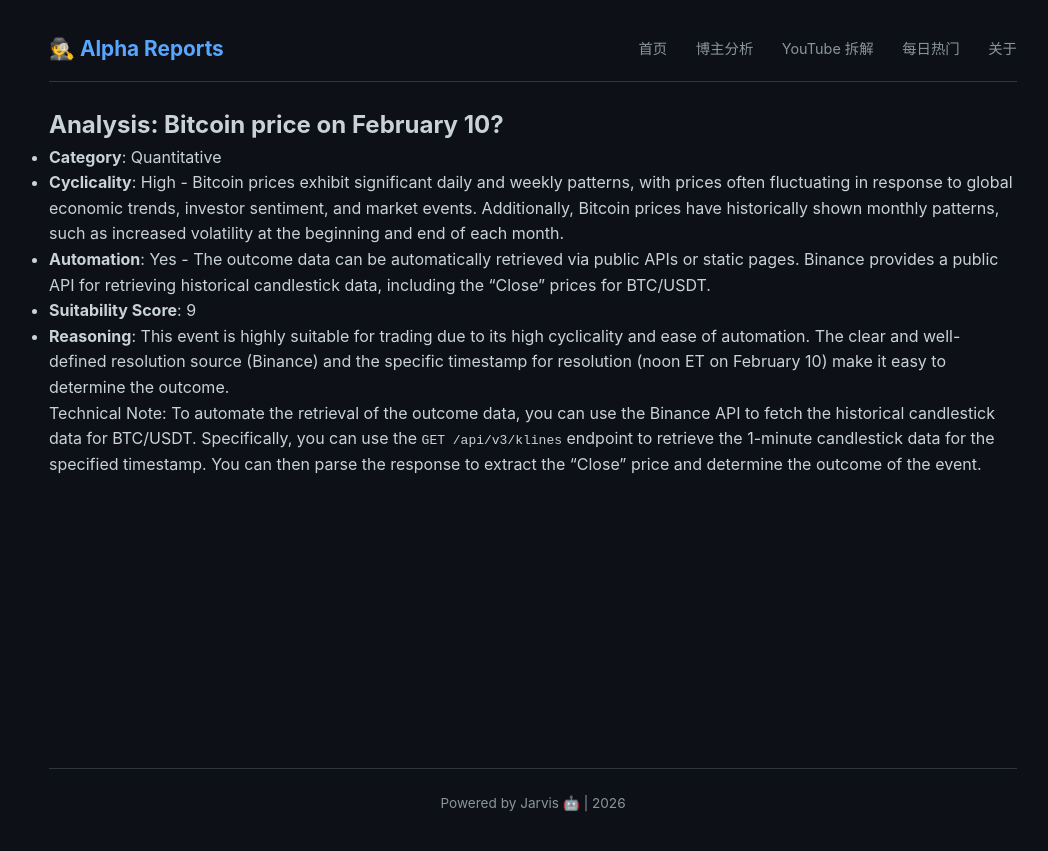
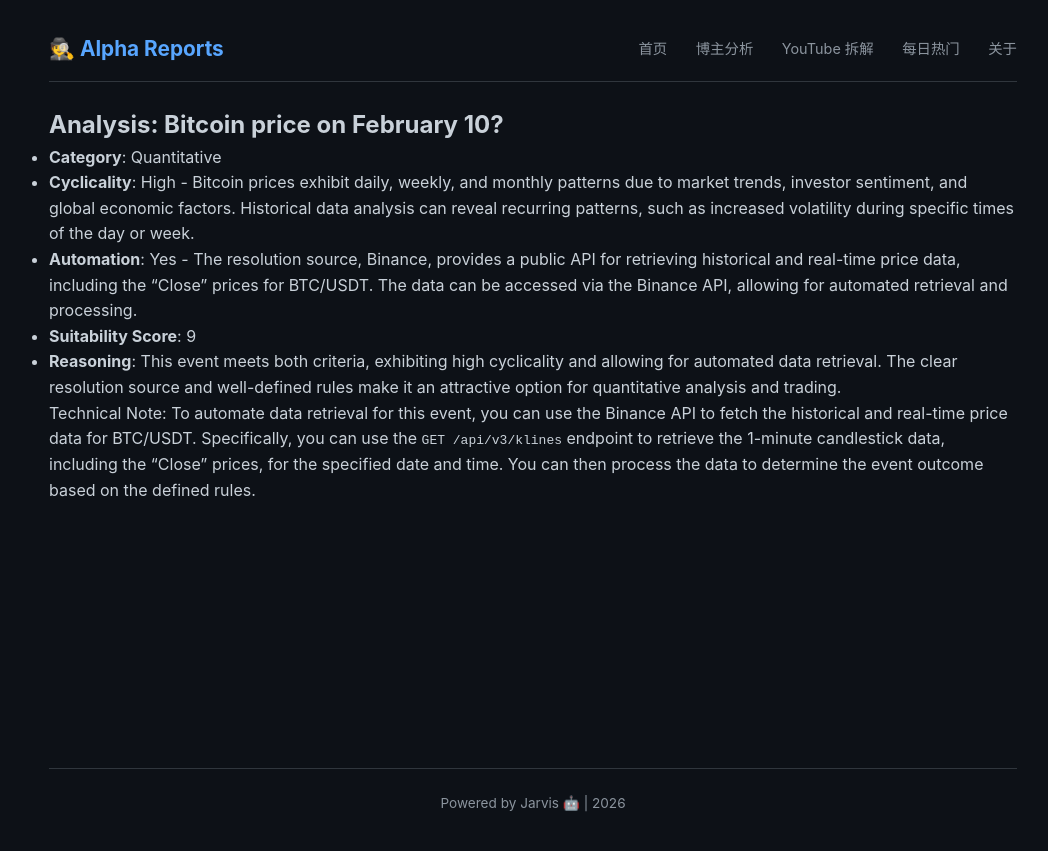
Before and after one commit to amencris073-png/crypto-alpha-reports, a Jekyll site: the page built from polymarket_analysis/quantitative/2026-02-04_bitcoin_price_on_february_10.md, in a window 1280 px wide. Shown: the top 851 px of the page, without its empty margins (107-1155 px from the left). Built offline with Jekyll 4.4.1, drawn with Linux system fonts in a browser that asks for light colours; our own code applies the rules of GitHub Pages for plain Markdown files.

Commit message:
Automated analysis for Bitcoin price on February 10?

```diff
--- a/polymarket_analysis/quantitative/2026-02-04_bitcoin_price_on_february_10.md
+++ b/polymarket_analysis/quantitative/2026-02-04_bitcoin_price_on_february_10.md
@@ -1,10 +1,10 @@
 ## Analysis: Bitcoin price on February 10?
 
 - **Category**: Quantitative
-- **Cyclicality**: High - Bitcoin prices exhibit significant daily and weekly patterns, with prices often fluctuating in response to global economic trends, investor sentiment, and market events. Additionally, Bitcoin prices have historically shown monthly patterns, such as increased volatility at the beginning and end of each month.
-- **Automation**: Yes - The outcome data can be automatically retrieved via public APIs or static pages. Binance provides a public API for retrieving historical candlestick data, including the "Close" prices for BTC/USDT.
+- **Cyclicality**: High - Bitcoin prices exhibit daily, weekly, and monthly patterns due to market trends, investor sentiment, and global economic factors. Historical data analysis can reveal recurring patterns, such as increased volatility during specific times of the day or week.
+- **Automation**: Yes - The resolution source, Binance, provides a public API for retrieving historical and real-time price data, including the "Close" prices for BTC/USDT. The data can be accessed via the Binance API, allowing for automated retrieval and processing.
 - **Suitability Score**: 9
-- **Reasoning**: This event is highly suitable for trading due to its high cyclicality and ease of automation. The clear and well-defined resolution source (Binance) and the specific timestamp for resolution (noon ET on February 10) make it easy to determine the outcome.
+- **Reasoning**: This event meets both criteria, exhibiting high cyclicality and allowing for automated data retrieval. The clear resolution source and well-defined rules make it an attractive option for quantitative analysis and trading.
 
 Technical Note:
-To automate the retrieval of the outcome data, you can use the Binance API to fetch the historical candlestick data for BTC/USDT. Specifically, you can use the `GET /api/v3/klines` endpoint to retrieve the 1-minute candlestick data for the specified timestamp. You can then parse the response to extract the "Close" price and determine the outcome of the event.
+To automate data retrieval for this event, you can use the Binance API to fetch the historical and real-time price data for BTC/USDT. Specifically, you can use the `GET /api/v3/klines` endpoint to retrieve the 1-minute candlestick data, including the "Close" prices, for the specified date and time. You can then process the data to determine the event outcome based on the defined rules.
```
